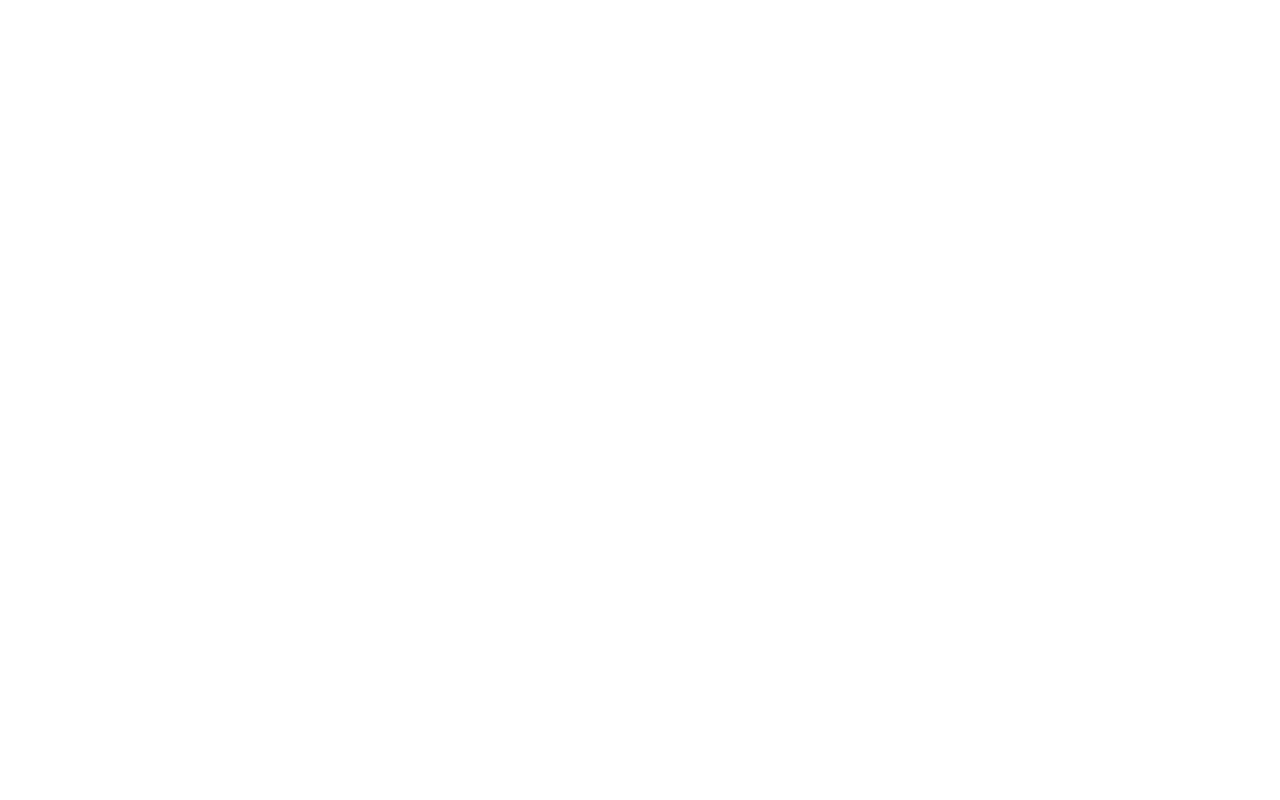
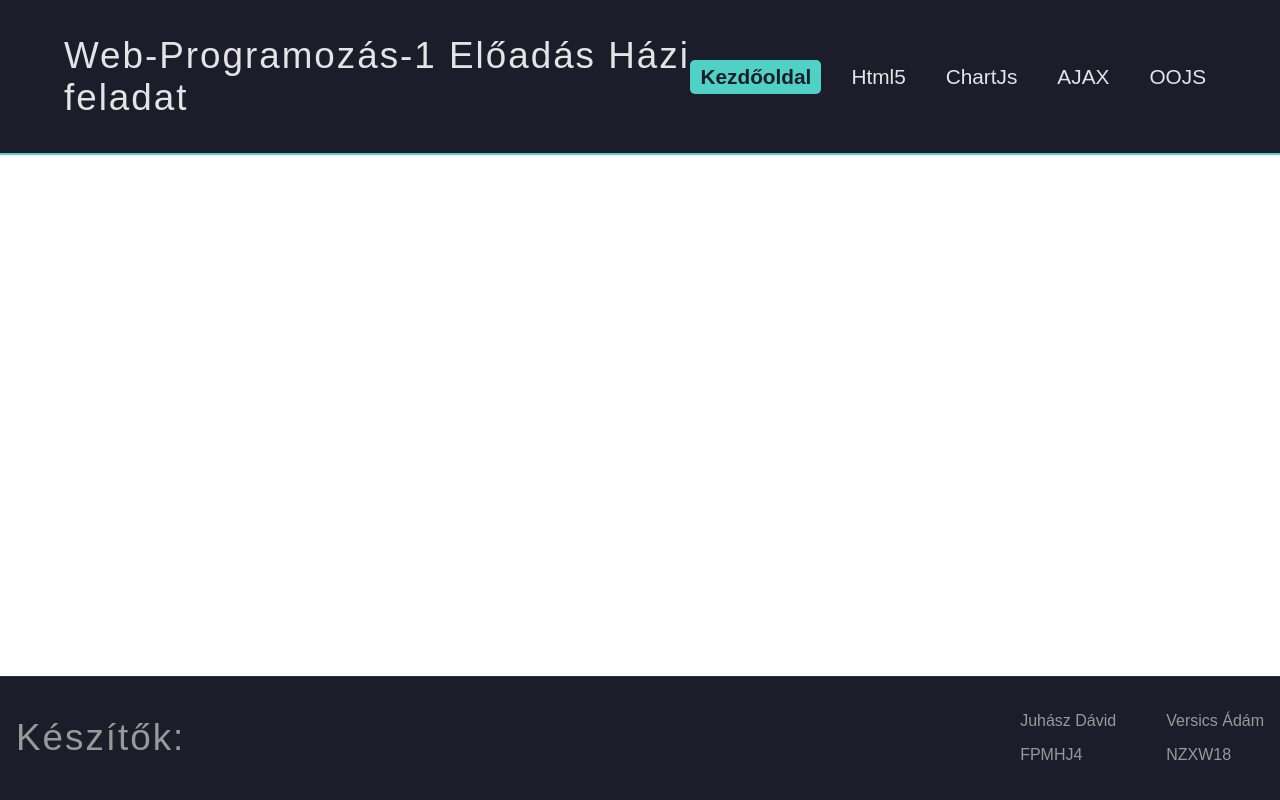
Before and after one commit to fg0100/web-eloadas-beadando, a plain HTML site: page index.html in a window 1280 px wide. Drawn offline with Linux system fonts and the light colour scheme.

Commit message:
header-footer done

```diff
--- /dev/null
+++ b/css/style.css
@@ -0,0 +1,112 @@
+ :root {
+        --background: #0f111a;
+        --surface: #1b1e2a;
+        --primary: #4fd1c5;
+        --secondary: #7f5af0;
+        --accent: #f25f4c;
+        --text: #e4e4e4;
+        --muted: #999;
+
+        --border: #2c2f3b;
+        --highlight: #2cb67d;
+        --error: #ef4444;
+        --warning: #facc15;
+
+        scroll-behavior: smooth;
+    }
+
+
+
+header{
+position: fixed;
+top: 0;
+left: 0;
+width: 100vw;
+
+box-sizing: border-box;
+padding: 10px 5%;
+
+display: flex;
+flex-direction: row;
+justify-content: flex-end;
+align-items: center;
+background-color: var(--surface);
+color: var(--text);
+border-bottom: 2px solid var(--primary);
+
+}
+
+
+
+footer{
+
+    width: 100vw;
+    box-sizing: border-box;
+    padding: 10px 5%;
+    position: fixed;
+    bottom: 0;
+    left: 0;
+
+    display: flex;
+    flex-direction: row;
+    justify-content: flex-end;
+    gap: 50px;
+
+    align-items: center;
+
+    background-color: var(--surface);
+    color: var(--muted);
+    border-top: 1px solid var(--border);
+
+    padding: 1em;
+
+}
+
+header h1, footer h1{
+    font-size: 2.3em;
+    letter-spacing: 2px;
+    font-weight: 400;
+    margin-right: auto;
+}
+
+header nav {
+    display: flex;
+    flex-direction: row;
+    gap: 20px;
+    letter-spacing: normal;
+    font-size: 1.3em;
+}
+
+header nav a {
+    text-decoration: none;
+    color: var(--text);
+   border: 2px solid var(--foreground-color);
+    padding: 5px 10px;
+    transition: background-color 0.3s, color 0.3s;
+}
+
+nav a.active {
+    /*border-bottom: 4px solid var(--highlight);*/
+    color: var(--surface);
+    background-color: var(--primary);
+    font-weight: bold;
+    border-radius: 5px;
+    /*választás*/
+}
+
+nav a:hover {
+    background-color: var(--primary);
+    color: var(--background);
+    border-radius: 5px;
+}
+
+
+
+
+
+
+body {
+    font-family: Arial, sans-serif;
+    margin: 0;
+    padding: 0;
+  }
--- a/index.html
+++ b/index.html
@@ -1,11 +1,34 @@
 <!DOCTYPE html>
-<html lang="en">
+<html lang="hu">
 <head>
     <meta charset="UTF-8">
     <meta name="viewport" content="width=device-width, initial-scale=1.0">
+    <link rel="stylesheet" href="css/style.css">
+
     <title>Document</title>
 </head>
 <body>
+    <header>
+        <h1>Web-Programozás-1 Előadás Házi feladat</h1>
+        <nav>
+            <a href="index.html" class="active">Kezdőoldal</a>
+            <a href="html5.html">Html5</a>
+            <a href="chartjs.html">ChartJs</a>
+            <a href="ajax.html">AJAX</a>
+            <a href="oojs.html">OOJS</a>
+        </nav>
+    </header>
 
+    <footer>
+        <h1>Készítők:</h1>
+        <div class="creator-container">
+            <p class="creator-name">Juhász Dávid</p>
+            <p class="creator-code">FPMHJ4</p>
+        </div>
+        <div class="creator-container">
+            <p class="creator-name">Versics Ádám</p>
+            <p class="creator-code">NZXW18</p>
+        </div>
+    </footer>
 </body>
 </html>
```
Also changed, not shown: jajvldsls.html (deleted).
